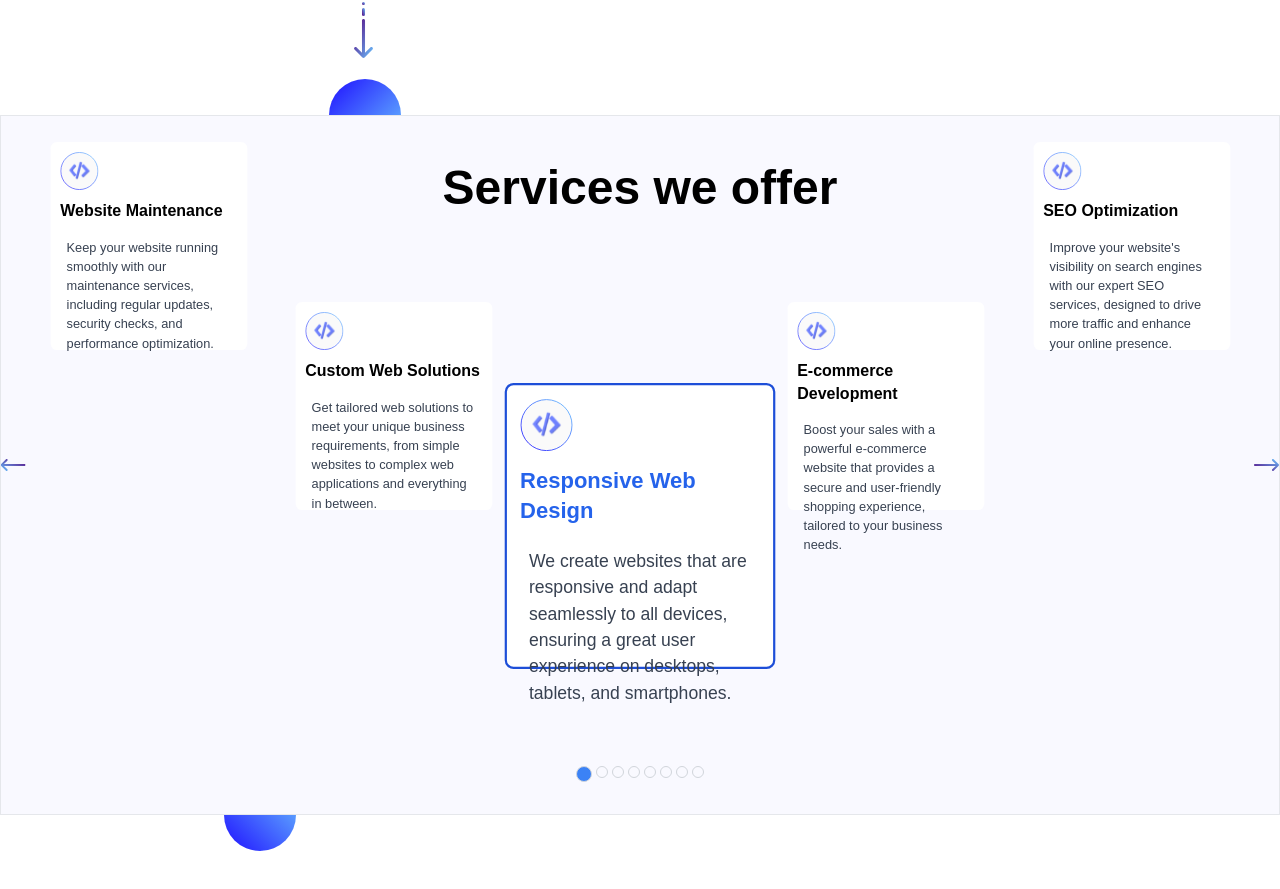
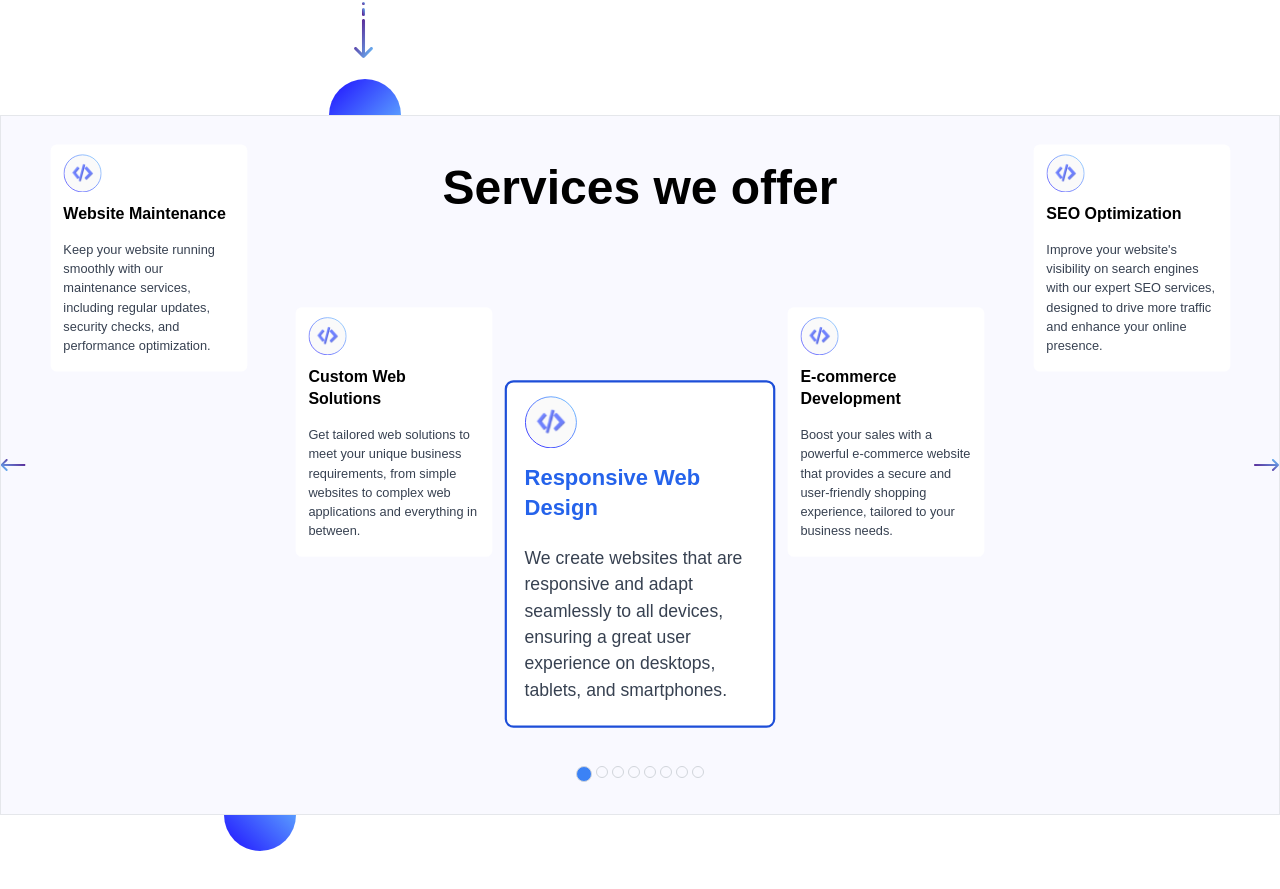
Before and after one commit to lofritex/company-website, a React (Vite) app: page / in a window 1280 px wide. Shown: the part 685-1574 px from the top of the page. Built offline with nearby package versions, Linux system fonts and the light colour scheme.

Commit message:
Fixed card breaking issue

```diff
--- a/src/Pages/Components/Cards.jsx
+++ b/src/Pages/Components/Cards.jsx
@@ -1,13 +1,13 @@
 export default function Cards({ card, isActive }) {
   return (
     <div
-      className={`h-full w-cardWidth rounded-lg bg-white p-3 transition-transform duration-1000 ease-in-out ${isActive && "transition-all duration-1000 ease-in-out border-2 border-blue-700"} `}
+      className={`h-full w-cardWidth rounded-lg bg-white py-3 px-4 transition-transform duration-1000 ease-in-out ${isActive && "transition-all duration-1000 ease-in-out border-2 border-blue-700"} `}
     >
       <img src={card.image} alt={card.title} className="h-12 w-12" />
       <h3 className={`"text-gradient my-3 text-left text-xl font-bold ${isActive && "transition duration-500 ease-in-out text-blue-600"}`}>
         {card.title}
       </h3>
-      <p className="text-gray-700 p-2">{card.content}</p>
+      <p className="text-gray-700 py-2">{card.content}</p>
     </div>
   );
 }
--- a/src/Pages/Components/Carousel.jsx
+++ b/src/Pages/Components/Carousel.jsx
@@ -40,7 +40,7 @@ export default function Carousel({ data }) {
             return (
               <div
                 key={card.title}
-                className={`flex h-cardHeight-1 w-1/5 shrink-0 justify-center transition-transform duration-1000 ease-in-out`}
+                className={`flex min-h-cardHeight-1 w-1/5 shrink-0 justify-center transition-transform duration-1000 ease-in-out`}
                 style={{
                   transform: `translateX(-${currentIndex * 100}%)
                 translateY(${
```
